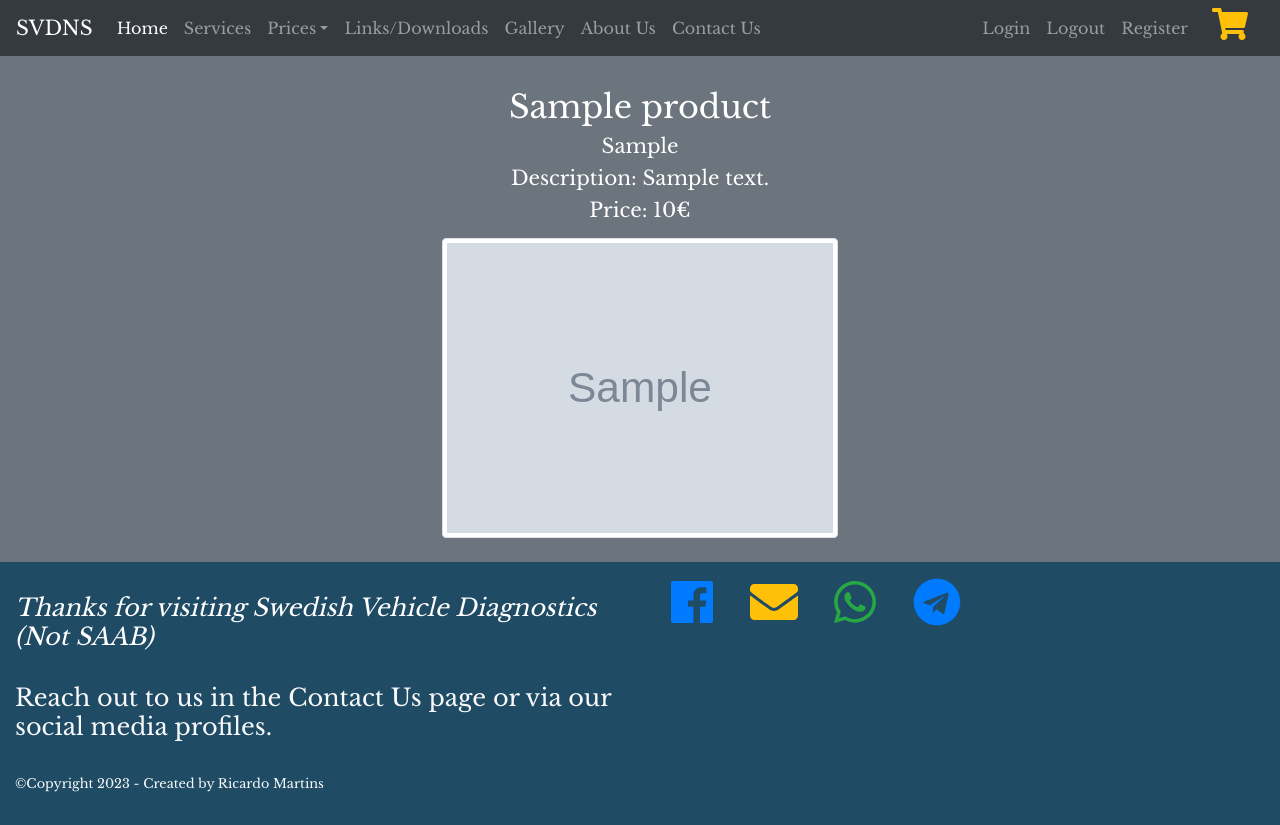
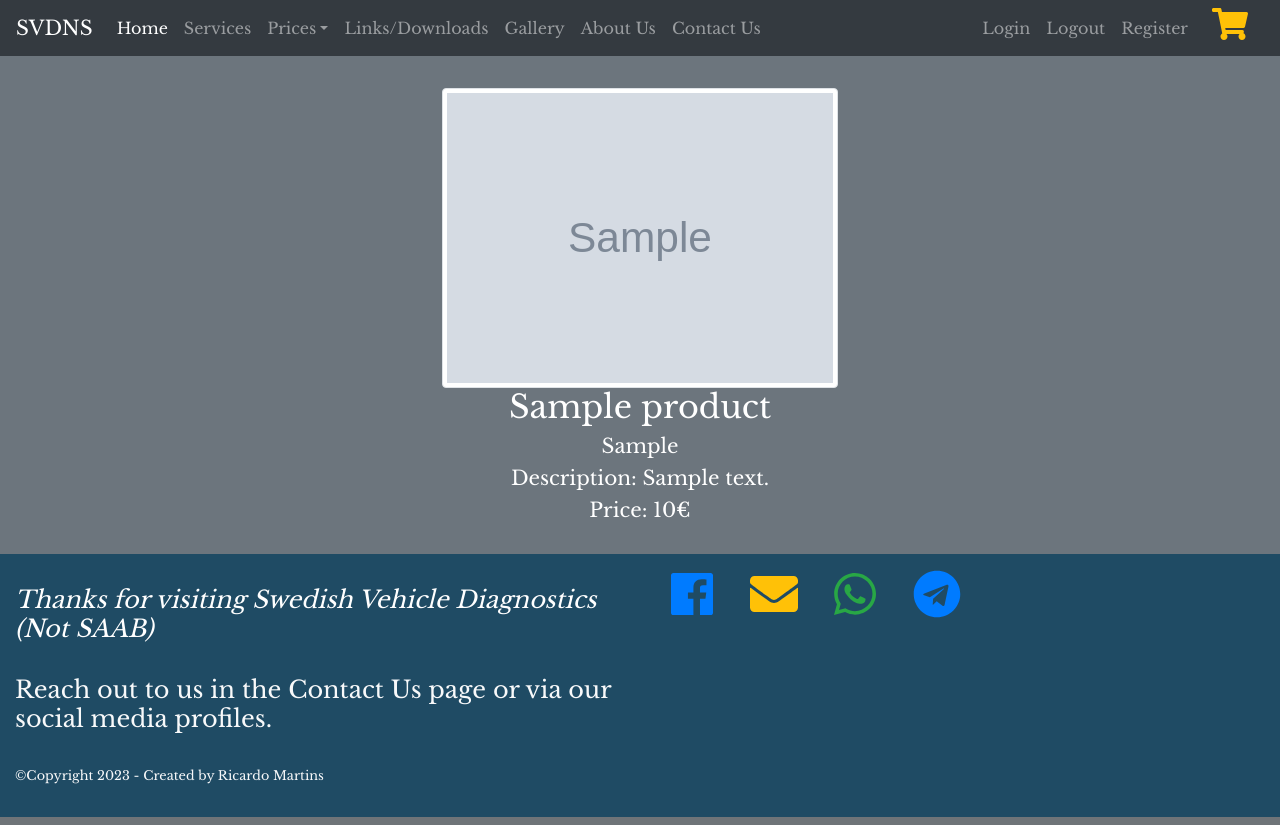
Before and after one commit to ricardo-jm/Web-Applications, a PHP site: page /products.php in a window 1280 px wide. Run offline with PHP 8.4, Linux system fonts and the light colour scheme; a user stored in the database is signed in; tables that the repository leaves empty hold one stand-in row (values such as "Sample post"); grey boxes marked "Sample" are stand-in pictures; some libraries are stand-ins or nearby versions.

Commit message:
update products page
update products page

```diff
--- a/Web_Apps_Project/Public/products.php
+++ b/Web_Apps_Project/Public/products.php
@@ -26,16 +26,17 @@ FROM product";
     <div class="container-fluid py-4">
         <div class="row bg-secondary justify-content-center text-center align-items-center text-white pt-3">
             <?php foreach ($result as $products) { ?>
-                <div class="col-md-4 pet-list-item">
+                <div class="col-lg-4 col-sm-6">
+                    <img src="/Web_Apps_Project/Public/images/<?php echo $products['image']; ?>" class="img-rounded img-sales img-thumbnail">
                     <h2>
                         <?php echo $products['prodname']; ?>
                     </h2>
-                    <blockquote class="pet-details">
+
                         <h5><?php echo $products['category']; ?></span></h5>
                         <h5><?php echo 'Description: '. $products['proddescription']; ?></h5>
                         <h5><?php echo 'Price: '. $products['price']; ?>€</h5>
-                    </blockquote>
-                    <img src="/Web_Apps_Project/Public/images/<?php echo $products['image']; ?>" class="img-rounded img-sales img-thumbnail">
+
+
                 </div>
             <?php } ?>
         </div>
```
